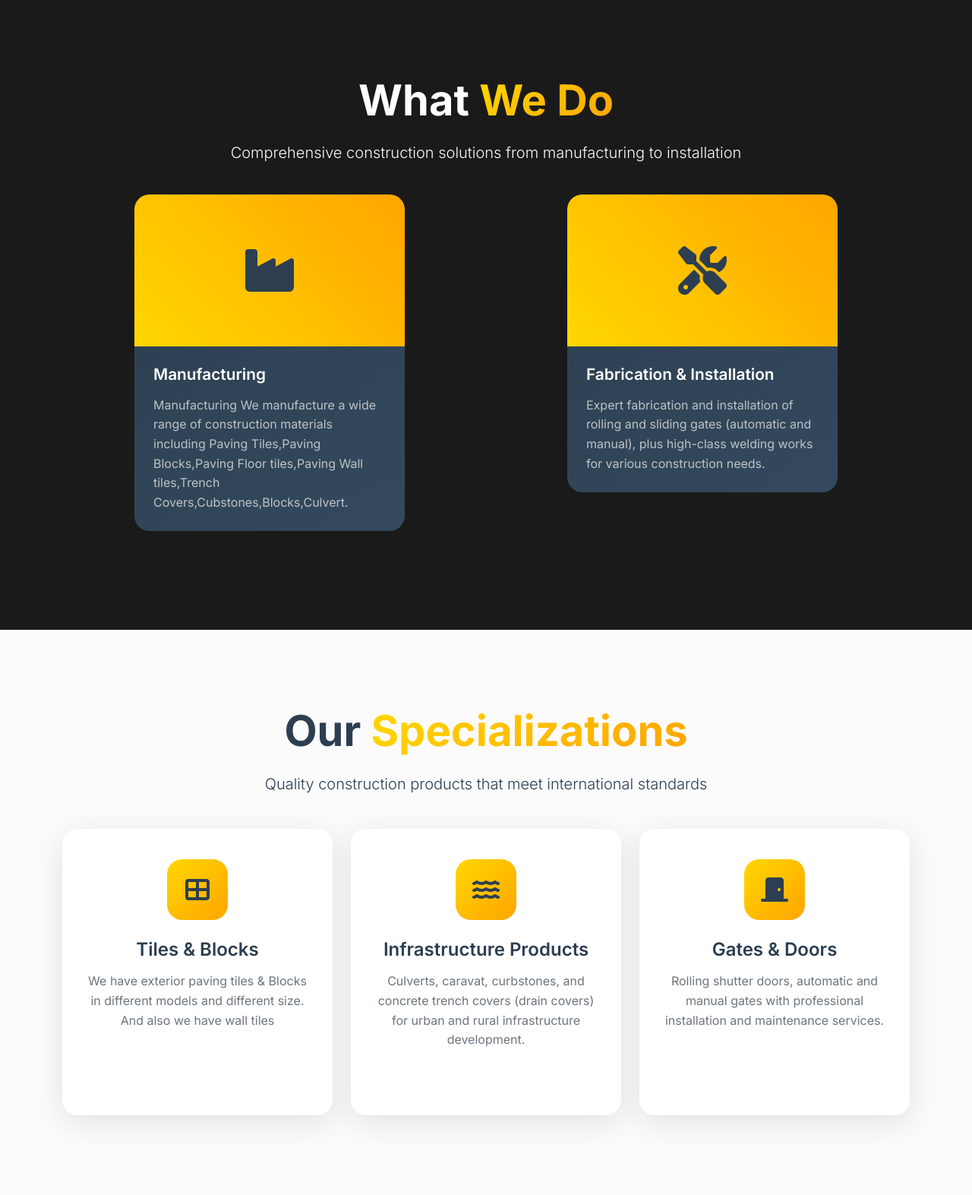
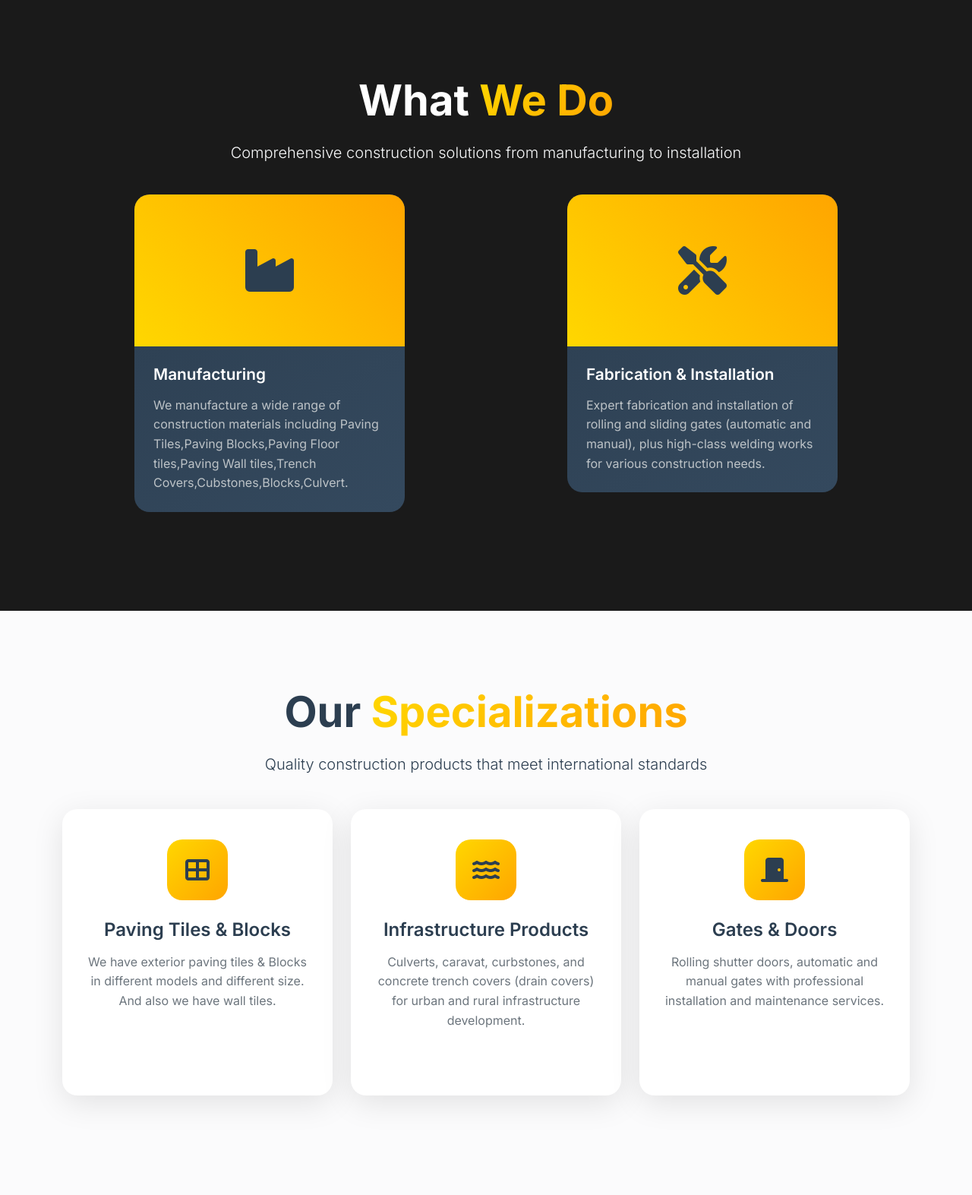
Before and after one commit to snavid/Stumartcot-Construction, a Flask app: page /about in a window 1280 px wide. Shown: the part 1095-2668 px from the top of the page at 76% size. Run offline with Flask 3, Linux system fonts and the light colour scheme; parts of the project's set-up code (start-up, migrations or seed data) failed here and were passed over; some libraries are stand-ins or nearby versions.

Commit message:
updated requested updates

```diff
--- a/website/templates/about.html
+++ b/website/templates/about.html
@@ -81,7 +81,6 @@
           <div class="product-content">
             <h5>Manufacturing</h5>
             <p>
-              Manufacturing
               We manufacture a wide range of construction materials including Paving Tiles,Paving Blocks,Paving Floor tiles,Paving Wall tiles,Trench Covers,Cubstones,Blocks,Culvert.
             </p>
           </div>
@@ -135,9 +134,9 @@
           <div class="feature-icon">
             <i class="fas fa-th-large"></i>
           </div>
-          <h4>Tiles & Blocks</h4>
+          <h4>Paving Tiles & Blocks</h4>
           <p>
-            We have exterior paving tiles & Blocks in different models and different size. And also we have wall tiles
+            We have exterior paving tiles & Blocks in different models and different size. And also we have wall tiles.
           </p>
         </div>
       </div>
```
